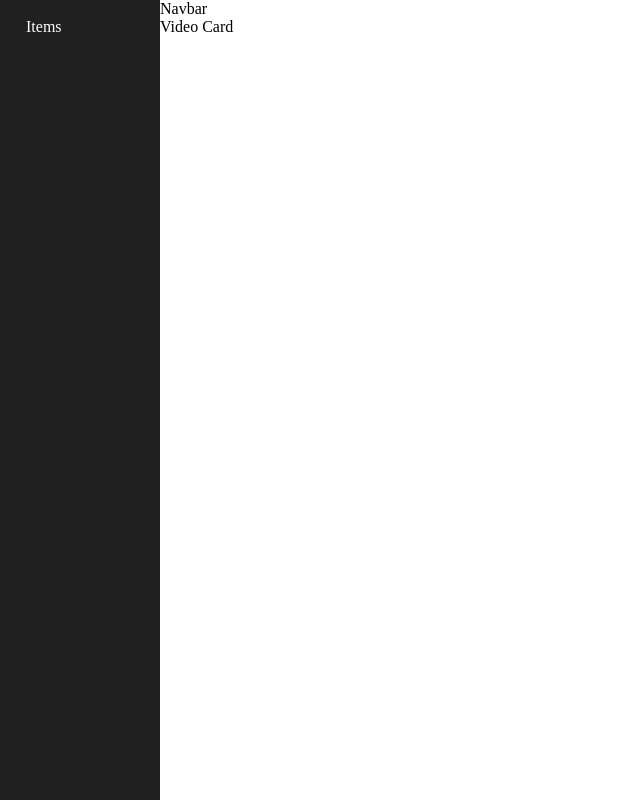
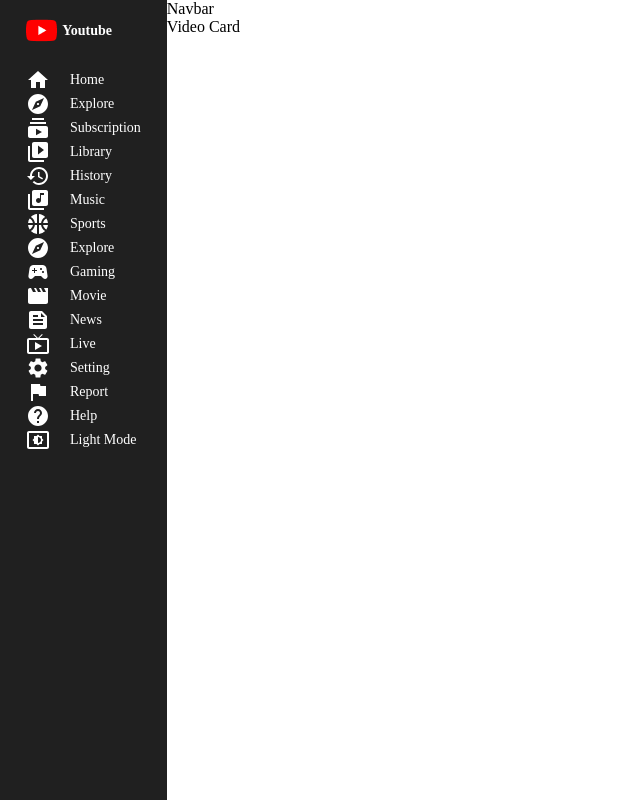
Before and after one commit to ioumesh/VideoShareApp, a React (Create React App) app: page / in a window 1280 px wide. Shown: the whole page, without its empty margins (0-640 px from the left). Built offline with nearby package versions, Linux system fonts and the light colour scheme.

Commit message:
feat:sidemenu added

```diff
--- a/package.json
+++ b/package.json
@@ -3,6 +3,10 @@
   "version": "0.1.0",
   "private": true,
   "dependencies": {
+    "@emotion/react": "^11.9.3",
+    "@emotion/styled": "^11.9.3",
+    "@mui/icons-material": "^5.8.4",
+    "@mui/material": "^5.9.0",
     "@testing-library/jest-dom": "^5.16.4",
     "@testing-library/react": "^13.3.0",
     "@testing-library/user-event": "^13.5.0",
--- a/public/index.html
+++ b/public/index.html
@@ -11,7 +11,7 @@
 
   <link rel="manifest" href="%PUBLIC_URL%/manifest.json" />
 
-  <title>React App</title>
+  <title>Youtube</title>
   <style>
     * {
       margin: 0;
--- a/src/components/Menu.jsx
+++ b/src/components/Menu.jsx
@@ -1,18 +1,121 @@
 import React from "react";
 import styled from "styled-components";
+import Logo from "../img/logo.png";
+import HomeIcon from "@mui/icons-material/Home";
+import ExploreIcon from "@mui/icons-material/Explore";
+import SubscriptionsIcon from "@mui/icons-material/Subscriptions";
+import VideoLibraryIcon from "@mui/icons-material/VideoLibrary";
+import HistoryIcon from "@mui/icons-material/History";
+import LibraryMusicIcon from "@mui/icons-material/LibraryMusic";
+import SportsBasketballIcon from "@mui/icons-material/SportsBasketball";
+import SportsEsportsIcon from "@mui/icons-material/SportsEsports";
+import MovieCreationIcon from "@mui/icons-material/MovieCreation";
+import FeedIcon from "@mui/icons-material/Feed";
+import LiveTvIcon from "@mui/icons-material/LiveTv";
+import SettingsIcon from "@mui/icons-material/Settings";
+import FlagIcon from "@mui/icons-material/Flag";
+import HelpIcon from "@mui/icons-material/Help";
+import SettingsBrightnessIcon from "@mui/icons-material/SettingsBrightness";
+
 const Container = styled.div`
   flex: 1;
   background-color: #202020;
   color: #fff;
   height: 100vh;
+  font-size: 14px;
 `;
 const Wrapper = styled.div`
   padding: 18px 26px;
 `;
+const LogoWrapper = styled.div`
+  display: flex;
+  align-items: center;
+  gap: 5px;
+  font-weight: bold;
+  margin-bottom: 25px;
+`;
+const Img = styled.img`
+  height: 25px;
+`;
+const Items = styled.div`
+  display: flex;
+  align-items: center;
+  gap: 20px;
+  cursor: pointer;
+`;
 const Menu = () => {
   return (
     <Container>
-      <Wrapper>Items</Wrapper>
+      <Wrapper>
+        <LogoWrapper>
+          <Img src={Logo} />
+          Youtube
+        </LogoWrapper>
+        <Items>
+          <HomeIcon />
+          Home
+        </Items>
+        <Items>
+          <ExploreIcon />
+          Explore
+        </Items>
+        <Items>
+          <SubscriptionsIcon />
+          Subscription
+        </Items>
+        <Items>
+          <VideoLibraryIcon />
+          Library
+        </Items>
+        <Items>
+          <HistoryIcon />
+          History
+        </Items>
+        <Items>
+          <LibraryMusicIcon />
+          Music
+        </Items>
+        <Items>
+          <SportsBasketballIcon />
+          Sports
+        </Items>
+        <Items>
+          <ExploreIcon />
+          Explore
+        </Items>
+        <Items>
+          <SportsEsportsIcon />
+          Gaming
+        </Items>
+        <Items>
+          <MovieCreationIcon />
+          Movie
+        </Items>
+        <Items>
+          <FeedIcon />
+          News
+        </Items>
+        <Items>
+          <LiveTvIcon />
+          Live
+        </Items>
+        <Items>
+          <SettingsIcon />
+          Setting
+        </Items>
+        <Items>
+          <FlagIcon />
+          Report
+        </Items>
+        <Items>
+          <HelpIcon />
+          Help
+        </Items>
+        <Items>
+          <SettingsBrightnessIcon />
+          Light Mode
+        </Items>
+      </Wrapper>
     </Container>
   );
 };
```
Also changed, not shown: src/img/logo.png (added), 1 other file (tests, documents, lock files or other folders).
